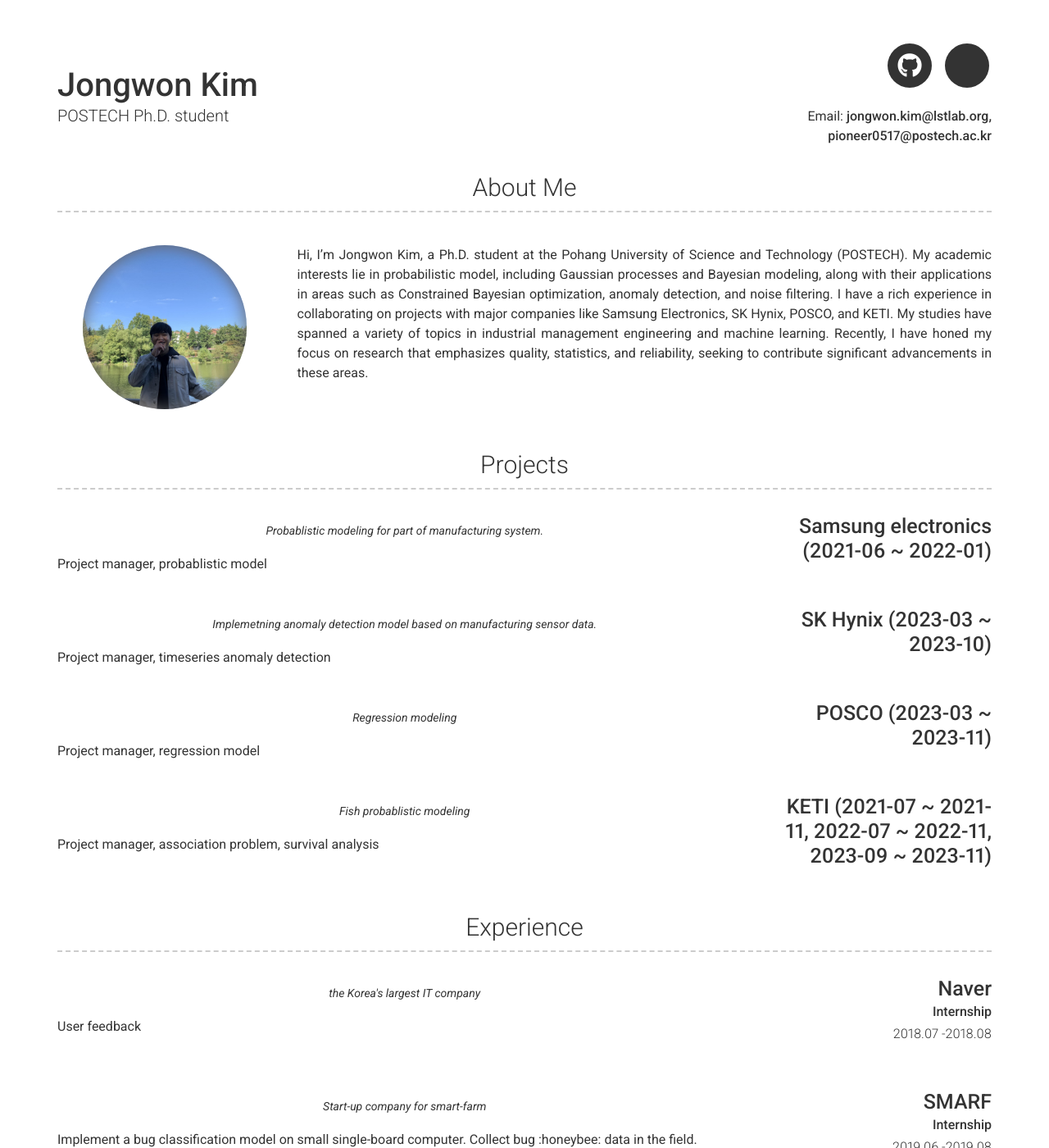
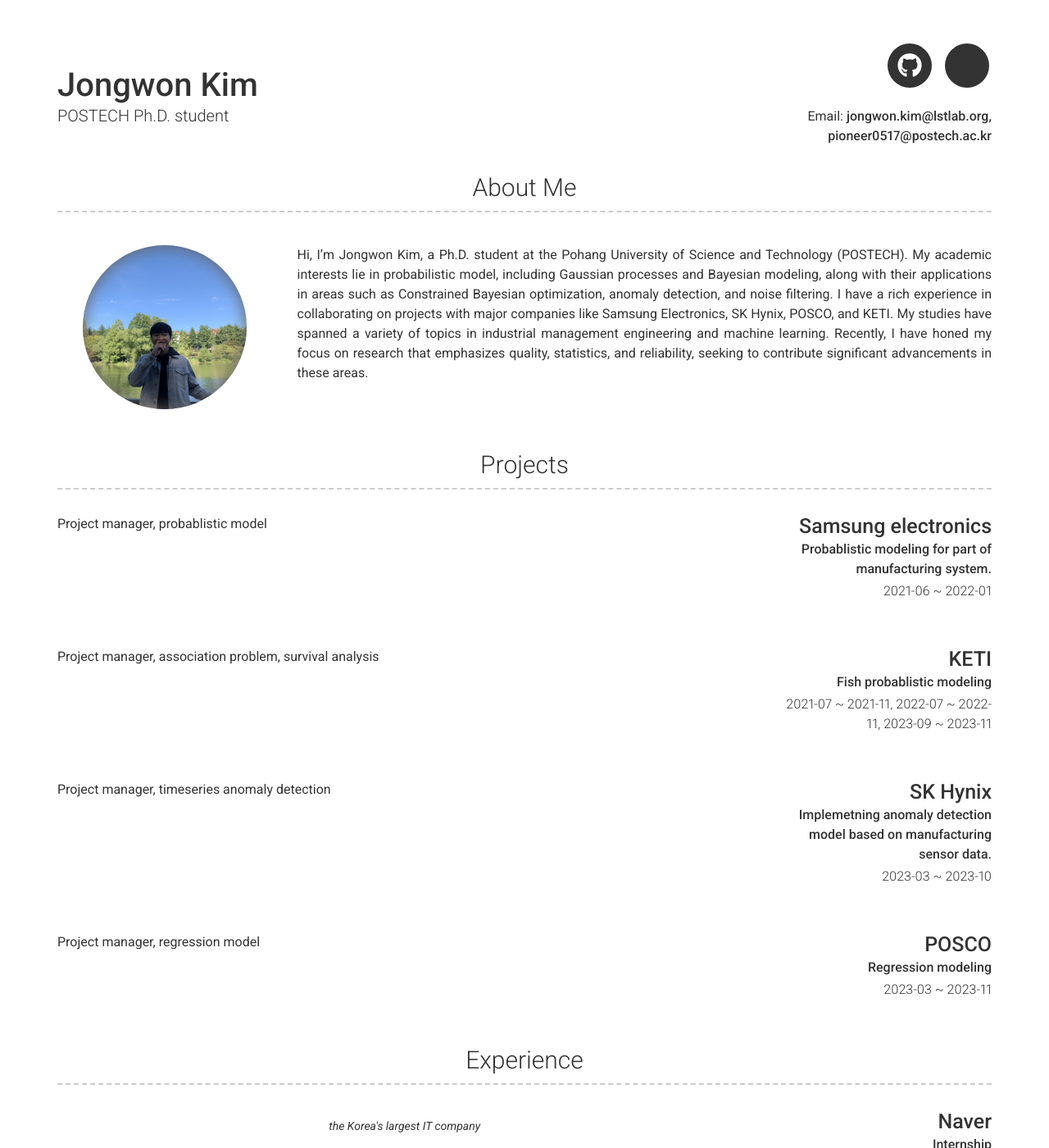
Before and after one commit to jongwonKim-1997/CV, a Jekyll site: the page built from index.md, in a window 1280 px wide and 1400 px high. Shown: the whole window at 82% size. Built offline with Jekyll 4.4.1, drawn with Linux system fonts in a browser that asks for light colours; nearby versions of some CDN libraries; some of the changed lines change nothing that is shown.

Commit message:
Update _config.yml

```diff
--- a/_config.yml
+++ b/_config.yml
@@ -62,32 +62,34 @@
     layout: list # Type of content section (list/text)
     content:
       - layout: right
-        title: Samsung electronics (2021-06 ~ 2022-01)
-        quote: >
-          Probablistic modeling for part of manufacturing system.
+        title: Samsung electronics
+        sub_title: Probablistic modeling for part of manufacturing system.
+        caption:  2021-06 ~ 2022-01
         description: | # this will include new lines to allow paragraphs
           Project manager, probablistic model
 
       - layout: right
-        title: SK Hynix (2023-03 ~ 2023-10)
-        quote: >
-          Implemetning anomaly detection model based on manufacturing sensor data.
+        title: KETI
+        sub_title: Fish probablistic modeling
+        caption: 2021-07 ~ 2021-11, 2022-07 ~ 2022-11, 2023-09 ~ 2023-11
+        description: | # this will include new lines to allow paragraphs
+          Project manager, association problem, survival analysis
+
+      - layout: right
+        title: SK Hynix
+        sub_title: Implemetning anomaly detection model based on manufacturing sensor data.
+        caption: 2023-03 ~ 2023-10
         description: | # this will include new lines to allow paragraphs
           Project manager, timeseries anomaly detection
 
       - layout: right
-        title: POSCO (2023-03 ~ 2023-11)
-        quote: >
-          Regression modeling
+        title: POSCO
+        sub_title: Regression modeling
+        caption: 2023-03 ~ 2023-11
         description: | # this will include new lines to allow paragraphs
           Project manager, regression model
 
-      - layout: right
-        title: KETI (2021-07 ~ 2021-11, 2022-07 ~ 2022-11, 2023-09 ~ 2023-11)
-        quote: >
-          Fish probablistic modeling
-        description: | # this will include new lines to allow paragraphs
-          Project manager, association problem, survival analysis
+
 
       #- layout: left
       #  border: weak  # Value of `weak` will display a weak border below this item. # Any
```
